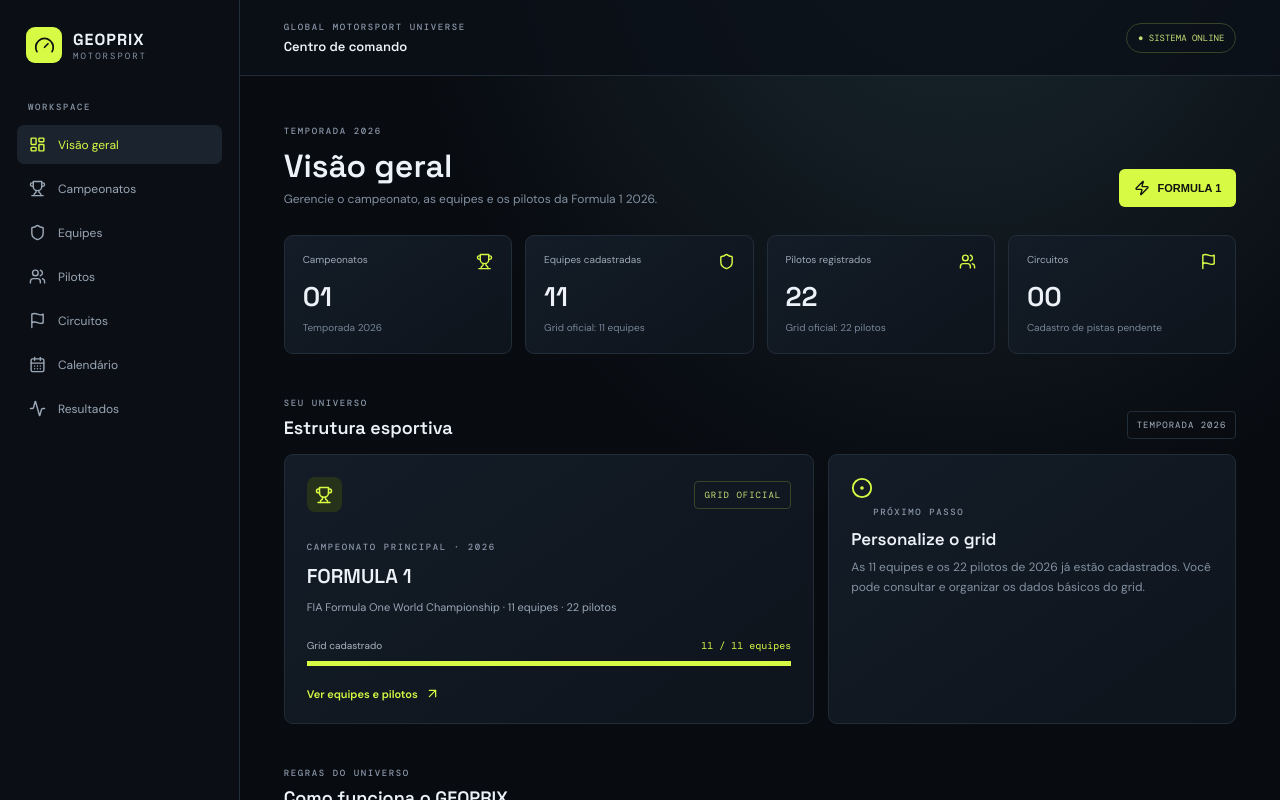
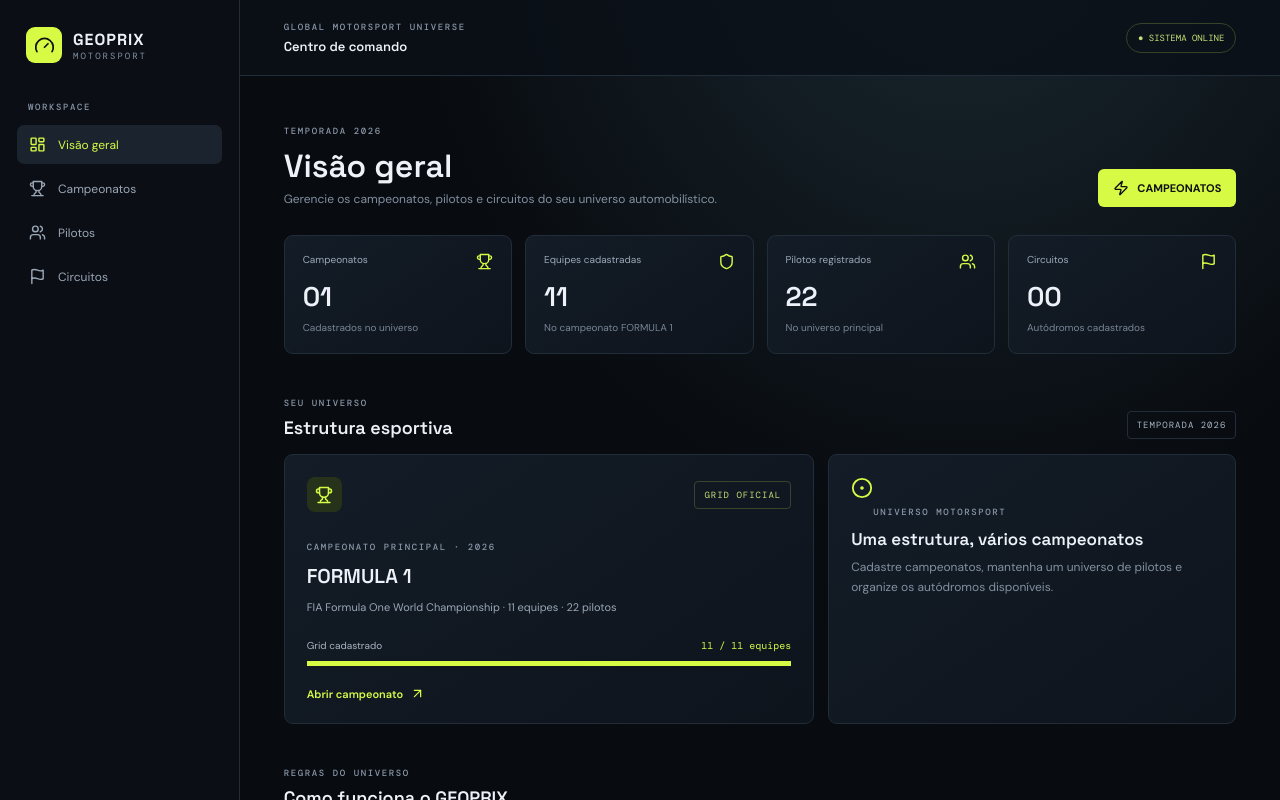
Before and after one commit to geoprix0-coder/geoprix-motorsport, a Next.js app: page / in a window 1280 px wide. Shown: the top 800 px of the page. Built offline with nearby package versions, Linux system fonts and the light colour scheme.

Commit message:
Restructure main workspace navigation

```diff
--- a/src/app/page.tsx
+++ b/src/app/page.tsx
@@ -1,16 +1,16 @@
-import { Activity, CalendarDays, Flag, Gauge, LayoutDashboard, Settings2, Shield, Trophy, Users, Zap, ArrowUpRight, CircleDot } from "lucide-react";
+import { Activity, Flag, Gauge, LayoutDashboard, Settings2, Shield, Trophy, Users, Zap, ArrowUpRight, CircleDot } from "lucide-react";
 import { initialChampionships, initialTeams } from "@/lib/seed";
 const basePath = process.env.NODE_ENV === "production" ? "/geoprix-motorsport" : "";
-const nav = [{label:"Visão geral",icon:LayoutDashboard},{label:"Campeonatos",icon:Trophy},{label:"Equipes",icon:Shield},{label:"Pilotos",icon:Users},{label:"Circuitos",icon:Flag},{label:"Calendário",icon:CalendarDays},{label:"Resultados",icon:Activity}];
+const nav = [{label:"Visão geral",icon:LayoutDashboard,href:"/"},{label:"Campeonatos",icon:Trophy,href:"/championships/"},{label:"Pilotos",icon:Users,href:"/drivers/"},{label:"Circuitos",icon:Flag,href:"/circuits/"}];
 function Metric({label,value,detail,icon:Icon}:{label:string;value:string;detail:string;icon:typeof Users}) { return <article className="metric"><div className="metric-top">{label}<Icon size={17}/></div><strong>{value}</strong><small>{detail}</small></article>; }
 export default function Home() {
  const championship=initialChampionships[0];
  const driverCount=initialTeams.reduce((total,team)=>total+team.drivers.length,0);
- return <main className="shell"><aside className="sidebar"><a className="brand" href="#"><span className="brand-mark"><Gauge size={21}/></span><span>GEOPRIX<small>MOTORSPORT</small></span></a><div className="side-label">WORKSPACE</div><nav>{nav.map(({label,icon:Icon},i)=><a key={label} className={i===0?"nav-item active":"nav-item"} href={label==="Equipes"?`${basePath}/teams/`:"#"}><Icon size={17}/>{label}</a>)}</nav><div className="sidebar-bottom"><a className="nav-item" href="#"><Settings2 size={17}/>Configurações</a><div className="workspace-chip">● Universo principal<small>Temporada 2026</small></div></div></aside>
- <section className="main"><header className="topbar"><div><span className="eyebrow">GLOBAL MOTORSPORT UNIVERSE</span><b>Centro de comando</b></div><span className="live">● SISTEMA ONLINE</span></header><div className="content"><div className="welcome"><div><span className="eyebrow">TEMPORADA 2026</span><h1>Visão geral</h1><p>Gerencie o campeonato, as equipes e os pilotos da Formula 1 2026.</p></div><button><Zap size={16}/> FORMULA 1</button></div>
- <section className="metrics"><Metric label="Campeonatos" value="01" detail="Temporada 2026" icon={Trophy}/><Metric label="Equipes cadastradas" value={String(initialTeams.length).padStart(2,"0")} detail="Grid oficial: 11 equipes" icon={Shield}/><Metric label="Pilotos registrados" value={String(driverCount).padStart(2,"0")} detail="Grid oficial: 22 pilotos" icon={Users}/><Metric label="Circuitos" value="00" detail="Cadastro de pistas pendente" icon={Flag}/></section>
+ return <main className="shell"><aside className="sidebar"><a className="brand" href={basePath+"/"}><span className="brand-mark"><Gauge size={21}/></span><span>GEOPRIX<small>MOTORSPORT</small></span></a><div className="side-label">WORKSPACE</div><nav>{nav.map(({label,icon:Icon,href},i)=><a key={label} className={i===0?"nav-item active":"nav-item"} href={basePath+href}><Icon size={17}/>{label}</a>)}</nav><div className="sidebar-bottom"><a className="nav-item" href="#"><Settings2 size={17}/>Configurações</a><div className="workspace-chip">● Universo principal<small>Temporada 2026</small></div></div></aside>
+ <section className="main"><header className="topbar"><div><span className="eyebrow">GLOBAL MOTORSPORT UNIVERSE</span><b>Centro de comando</b></div><span className="live">● SISTEMA ONLINE</span></header><div className="content"><div className="welcome"><div><span className="eyebrow">TEMPORADA 2026</span><h1>Visão geral</h1><p>Gerencie os campeonatos, pilotos e circuitos do seu universo automobilístico.</p></div><a className="action-button" href={basePath+"/championships/"}><Zap size={16}/> CAMPEONATOS</a></div>
+ <section className="metrics"><Metric label="Campeonatos" value={String(initialChampionships.length).padStart(2,"0")} detail="Cadastrados no universo" icon={Trophy}/><Metric label="Equipes cadastradas" value={String(initialTeams.length).padStart(2,"0")} detail="No campeonato FORMULA 1" icon={Shield}/><Metric label="Pilotos registrados" value={String(driverCount).padStart(2,"0")} detail="No universo principal" icon={Users}/><Metric label="Circuitos" value="00" detail="Autódromos cadastrados" icon={Flag}/></section>
  <div className="section-title"><div><span className="eyebrow">SEU UNIVERSO</span><h2>Estrutura esportiva</h2></div><span className="tag">TEMPORADA 2026</span></div>
- <section className="features"><article className="champ-card"><div className="card-top"><span className="icon-tile"><Trophy size={18}/></span><span className="tag green">GRID OFICIAL</span></div><span className="eyebrow">CAMPEONATO PRINCIPAL · {championship.season}</span><h3>{championship.name}</h3><p>{championship.category} · {championship.teamLimit} equipes · {driverCount} pilotos</p><div className="progress-label"><span>Grid cadastrado</span><b>{initialTeams.length} / {championship.teamLimit} equipes</b></div><div className="progress"><i style={{width:`${(initialTeams.length/championship.teamLimit)*100}%`}}/></div><a className="text-link" href={`${basePath}/teams/`}>Ver equipes e pilotos <ArrowUpRight size={15}/></a></article>
- <article className="next-card"><CircleDot size={22}/><span className="eyebrow">PRÓXIMO PASSO</span><h3>Personalize o grid</h3><p>As 11 equipes e os 22 pilotos de 2026 já estão cadastrados. Você pode consultar e organizar os dados básicos do grid.</p></article></section>
- <div className="section-title"><div><span className="eyebrow">REGRAS DO UNIVERSO</span><h2>Como funciona o GEOPRIX</h2></div></div><section className="principles"><article><b>01 · Histórico permanente</b><p>Equipes, pilotos, circuitos e resultados permanecem no banco histórico.</p></article><article><b>02 · Simulação externa</b><p>O GeoPrix simula as sessões. Os resultados são registrados na plataforma.</p></article><article><b>03 · Controle esportivo</b><p>Classificação, corrida e pós-corrida. Sem sessões de treino livre.</p></article></section><footer>GEOPRIX MOTORSPORT · BUILD 0.2.0 · FORMULA 1 2026</footer></div></section></main>;
+ <section className="features"><article className="champ-card"><div className="card-top"><span className="icon-tile"><Trophy size={18}/></span><span className="tag green">GRID OFICIAL</span></div><span className="eyebrow">CAMPEONATO PRINCIPAL · {championship.season}</span><h3>{championship.name}</h3><p>{championship.category} · {championship.teamLimit} equipes · {driverCount} pilotos</p><div className="progress-label"><span>Grid cadastrado</span><b>{initialTeams.length} / {championship.teamLimit} equipes</b></div><div className="progress"><i style={{width:`${(initialTeams.length/championship.teamLimit)*100}%`}}/></div><a className="text-link" href={basePath+"/championships/"+championship.id+"/teams/"}>Abrir campeonato <ArrowUpRight size={15}/></a></article>
+ <article className="next-card"><CircleDot size={22}/><span className="eyebrow">UNIVERSO MOTORSPORT</span><h3>Uma estrutura, vários campeonatos</h3><p>Cadastre campeonatos, mantenha um universo de pilotos e organize os autódromos disponíveis.</p></article></section>
+ <div className="section-title"><div><span className="eyebrow">REGRAS DO UNIVERSO</span><h2>Como funciona o GEOPRIX</h2></div></div><section className="principles"><article><b>01 · Histórico permanente</b><p>Equipes, pilotos, circuitos e resultados permanecem no banco histórico.</p></article><article><b>02 · Simulação externa</b><p>O GeoPrix simula as sessões. Os resultados são registrados na plataforma.</p></article><article><b>03 · Controle esportivo</b><p>Classificação, corrida e pós-corrida. Sem sessões de treino livre.</p></article></section><footer>GEOPRIX MOTORSPORT · BUILD 0.3.0 · FORMULA 1 2026</footer></div></section></main>;
 }
```
